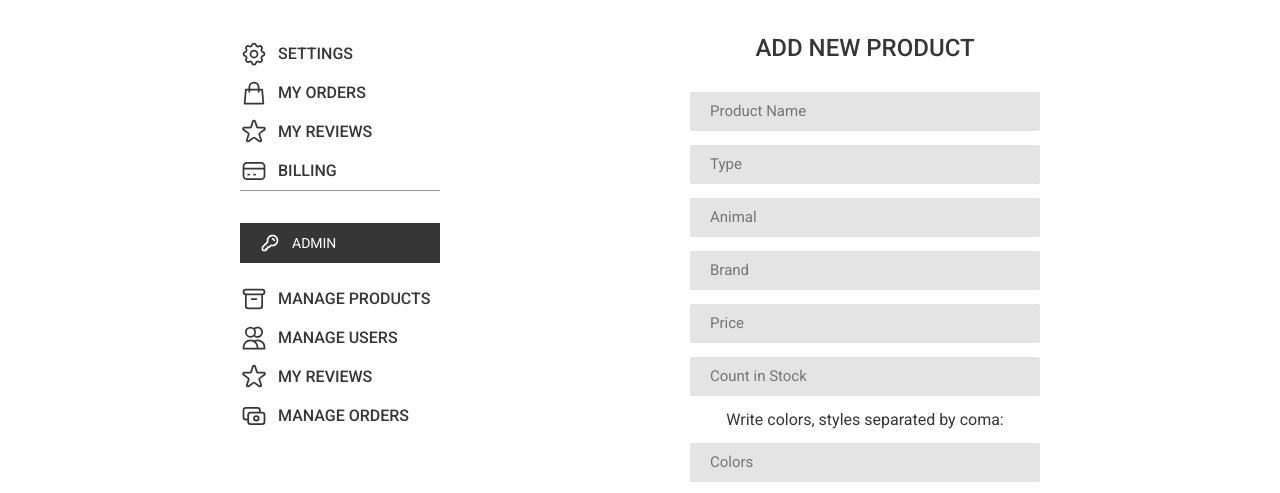
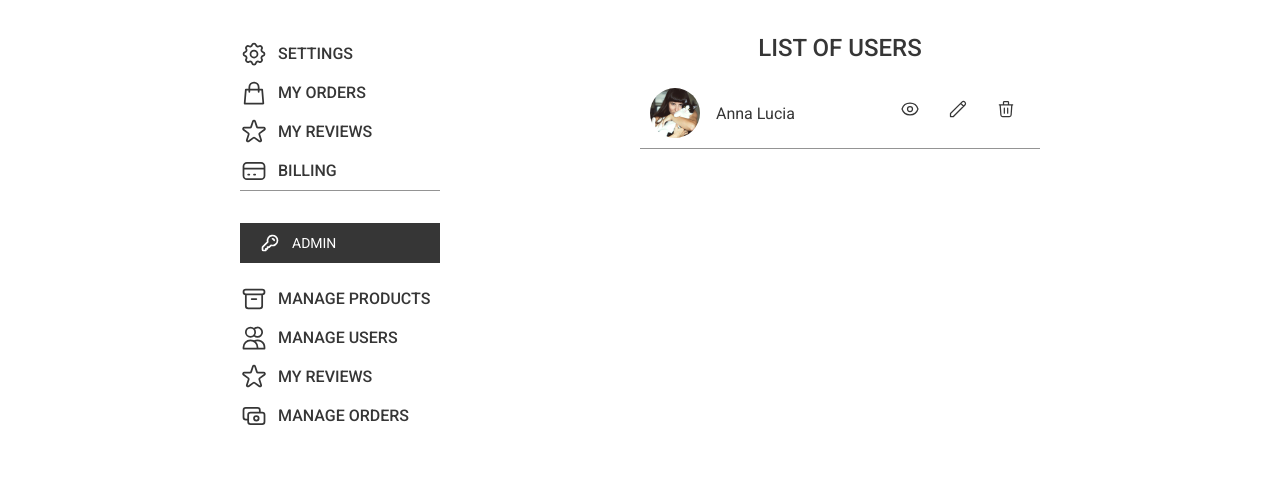
Before and after one commit to JaneMoroz/Lucky-Paws-Store, a website: page account.html in a window 1280 px wide. Shown: the part 124-617 px from the top of the page. Drawn offline with Linux system fonts and the light colour scheme.

Commit message:
Added General Account  Side-Panel List Element

```diff
--- a/account.html
+++ b/account.html
@@ -509,16 +509,77 @@
             <a class="order__btn btn btn-color btn-color--primary">Save</a>
           </div> -->
           <!--List of Users-->
-          <!-- <h1 class="account__side-panel-title heading-primary--main">
+          <h1 class="account__side-panel-title heading-primary--main">
             List of Users
           </h1>
           <ul class="account__side-panel-list">
-            <li class="user">
-              <div class="user__details-box">
+            <li class="list-el">
+              <div class="list-el__details-box">
                 <img src="/img/users/user-1.jpg" alt="User 1" />
                 <span>Anna Lucia</span>
               </div>
-              <div class="user__details-btns">
+              <div class="list-el__details-btns">
+                <a href="#" class="btn btn-icon">
+                  <svg
+                    xmlns="http://www.w3.org/2000/svg"
+                    fill="none"
+                    viewBox="0 0 24 24"
+                    stroke="currentColor"
+                  >
+                    <path
+                      stroke-linecap="round"
+                      stroke-linejoin="round"
+                      d="M15 12a3 3 0 11-6 0 3 3 0 016 0z"
+                    />
+                    <path
+                      stroke-linecap="round"
+                      stroke-linejoin="round"
+                      d="M2.458 12C3.732 7.943 7.523 5 12 5c4.478 0 8.268 2.943 9.542 7-1.274 4.057-5.064 7-9.542 7-4.477 0-8.268-2.943-9.542-7z"
+                    />
+                  </svg>
+                </a>
+                <a href="#" class="btn btn-icon">
+                  <svg
+                    xmlns="http://www.w3.org/2000/svg"
+                    fill="none"
+                    viewBox="0 0 24 24"
+                    stroke="currentColor"
+                  >
+                    <path
+                      stroke-linecap="round"
+                      stroke-linejoin="round"
+                      d="M15.232 5.232l3.536 3.536m-2.036-5.036a2.5 2.5 0 113.536 3.536L6.5 21.036H3v-3.572L16.732 3.732z"
+                    />
+                  </svg>
+                </a>
+                <a href="#" class="btn btn-icon">
+                  <svg
+                    xmlns="http://www.w3.org/2000/svg"
+                    fill="none"
+                    viewBox="0 0 24 24"
+                    stroke="currentColor"
+                  >
+                    <path
+                      stroke-linecap="round"
+                      stroke-linejoin="round"
+                      d="M19 7l-.867 12.142A2 2 0 0116.138 21H7.862a2 2 0 01-1.995-1.858L5 7m5 4v6m4-6v6m1-10V4a1 1 0 00-1-1h-4a1 1 0 00-1 1v3M4 7h16"
+                    />
+                  </svg>
+                </a>
+              </div>
+            </li>
+          </ul>
+          <!--List of Products-->
+          <!-- <h1 class="account__side-panel-title heading-primary--main">
+            List of Products
+          </h1>
+          <ul class="account__side-panel-list">
+            <li class="list-el">
+              <div class="list-el__details-box">
+                <img src="/img/products/product-5.jpg" alt="Product 5" />
+                <span>Delicious Snacks</span>
+              </div>
+              <div class="list-el__details-btns">
                 <a href="#" class="btn btn-icon">
                   <svg
                     xmlns="http://www.w3.org/2000/svg"
@@ -570,7 +631,7 @@
             </li>
           </ul> -->
           <!--Add New Product-->
-          <div class="account__details">
+          <!-- <div class="account__details">
             <form action="submit" class="form form--big">
               <h1 class="form__title heading-primary--main">Add New Product</h1>
               <div class="form__group">
@@ -720,7 +781,7 @@
                 <a class="btn btn-color btn-color--mixed">Add New Product</a>
               </div>
             </form>
-          </div>
+          </div> -->
         </div>
       </div>
       <footer class="footer">
--- a/sass/pages/_account.scss
+++ b/sass/pages/_account.scss
@@ -68,7 +68,7 @@
   }
 }
 
-.user {
+.list-el {
   display: flex;
   width: 100%;
   min-width: 40rem;
```
Also changed, not shown: css/style.css.
